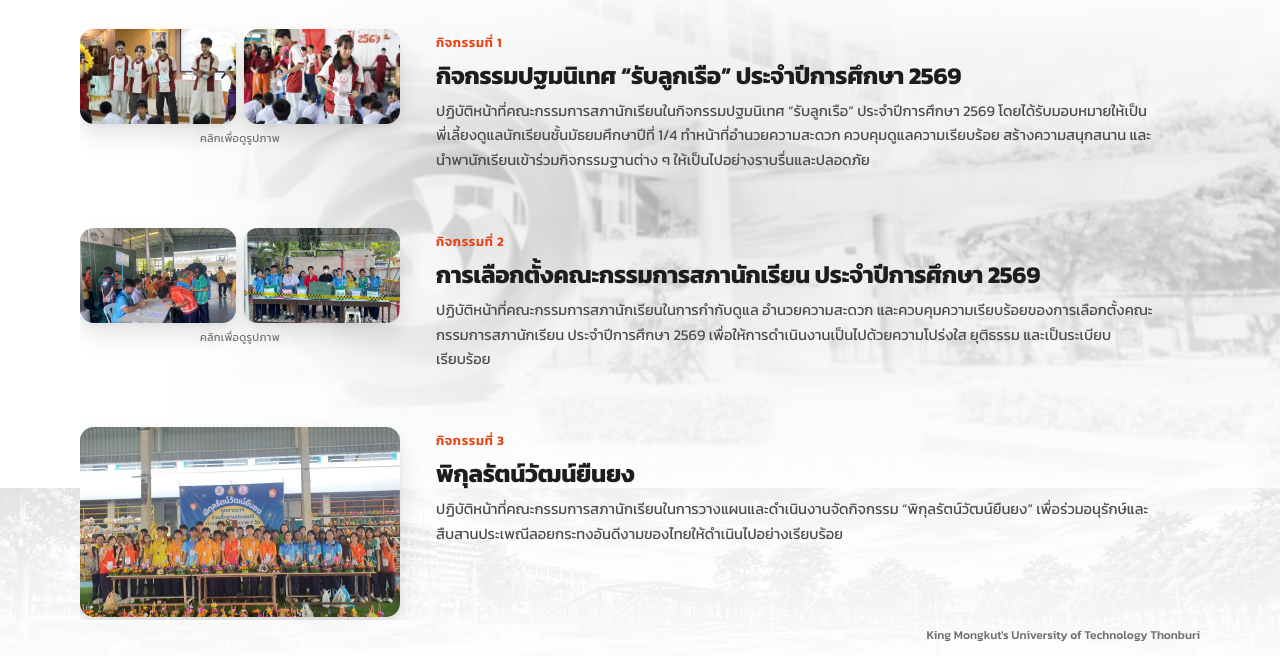
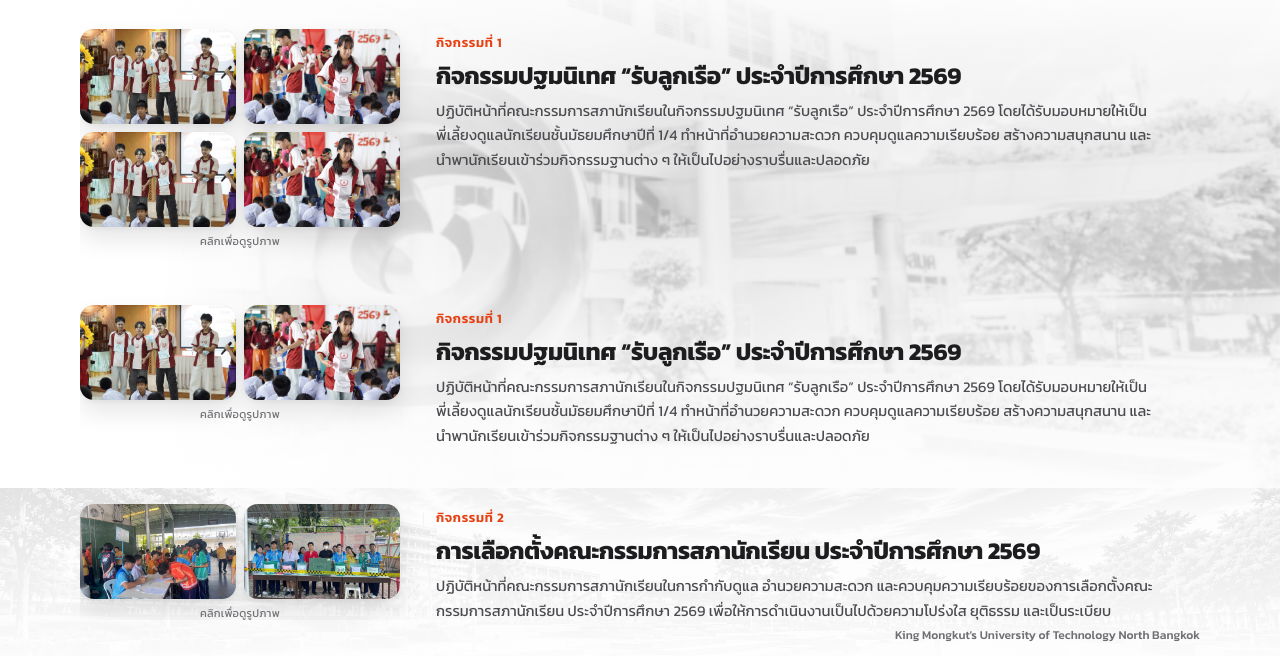
Before and after one commit to nnaetiprrm/kmutnb-activities, a plain HTML site: page index.html in a window 1280 px wide. Shown: the part 144-800 px from the top of the page. Drawn offline with Linux system fonts and the light colour scheme.

Commit message:
Update KMUTB website

```diff
--- a/index.html
+++ b/index.html
@@ -512,7 +512,26 @@
             <!-- พื้นที่เลื่อนเฉพาะรายการกิจกรรม -->
             <div class="activities-scroll-container">
 
+ <!-- เริ่มมมมมมมกิจกรรมแรกกกกกกกกก -->
+                <div class="activity-item">
+                    <div class="activity-img-wrapper">
+                        <div class="activity-img-grid count-more">
+                            <div class="activity-img-box" onclick="openLightbox(this.querySelector('img'))"><img src="pic/ปฐม/IMG_6125.JPG" alt="Img 1"></div>
+                            <div class="activity-img-box" onclick="openLightbox(this.querySelector('img'))"><img src="pic/ปฐม/IMG_6126 2.JPG" alt="Img 2"></div>
+                                                       <div class="activity-img-box" onclick="openLightbox(this.querySelector('img'))"><img src="pic/ปฐม/IMG_6125.JPG" alt="Img 1"></div>
+                            <div class="activity-img-box" onclick="openLightbox(this.querySelector('img'))"><img src="pic/ปฐม/IMG_6126 2.JPG" alt="Img 2"></div>
+                        </div>
+                        <span class="img-hint">คลิกเพื่อดูรูปภาพ</span>
+                    </div>
+                    <div class="activity-info">
+                        <span class="activity-date">กิจกรรมที่ 1</span>
+                        <h3 class="activity-title">กิจกรรมปฐมนิเทศ “รับลูกเรือ” ประจำปีการศึกษา 2569</h3>
+                        <p class="activity-desc">ปฏิบัติหน้าที่คณะกรรมการสภานักเรียนในกิจกรรมปฐมนิเทศ “รับลูกเรือ” ประจำปีการศึกษา 2569 โดยได้รับมอบหมายให้เป็นพี่เลี้ยงดูแลนักเรียนชั้นมัธยมศึกษาปีที่ 1/4 ทำหน้าที่อำนวยความสะดวก ควบคุมดูแลความเรียบร้อย สร้างความสนุกสนาน และนำพานักเรียนเข้าร่วมกิจกรรมฐานต่าง ๆ ให้เป็นไปอย่างราบรื่นและปลอดภัย</p>
+                    </div>
+                </div>
+
                 <!-- กิจกรรมที่ 1 -->
+
                 <div class="activity-item">
                     <div class="activity-img-wrapper">
                         <div class="activity-img-grid count-2">
@@ -608,7 +627,7 @@
             </div>
 
             <div class="footer-section">
-                <span>King Mongkut's University of Technology Thonburi</span>
+                <span>King Mongkut's University of Technology North Bangkok</span>
             </div>
         </div>
     </div>
```
